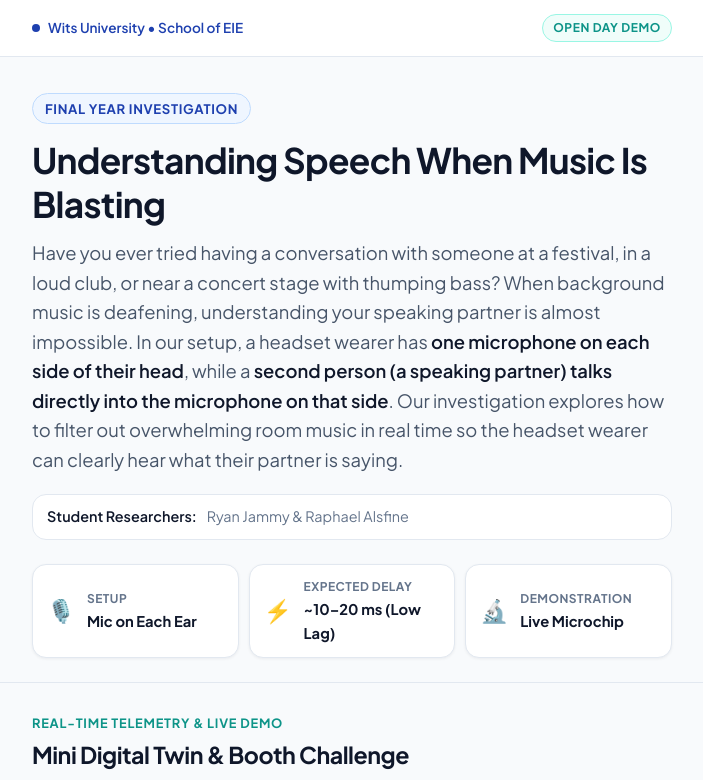
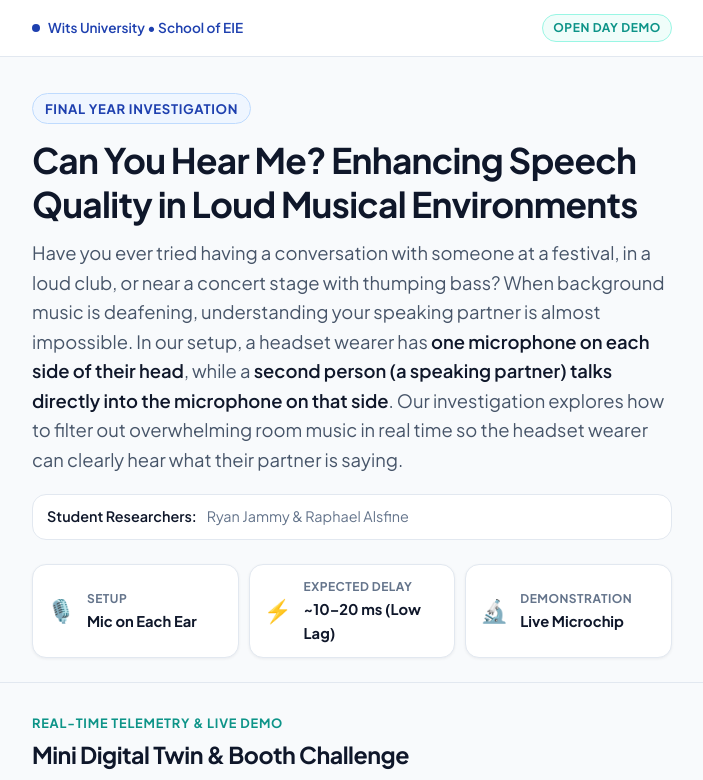
Before and after one commit to alsfine/alsfine.github.io, a plain HTML site: page index.html in a window 1280 px wide. Shown: the top 780 px of the page, without its empty margins (288-991 px from the left). Drawn offline with Linux system fonts and the light colour scheme.

Commit message:
title change

```diff
--- a/index.html
+++ b/index.html
@@ -4,7 +4,7 @@
   <meta charset="UTF-8">
   <meta name="viewport" content="width=device-width, initial-scale=1.0, maximum-scale=5.0">
   <meta name="description" content="An engineering investigation into real-time speech enhancement in loud musical environments by Ryan Jammy and Raphael Alsfine at the University of the Witwatersrand.">
-  <title>ClearVoice | Real-Time Speech Enhancement in Loud Music</title>
+  <title>Can You Hear Me? Enhancing Speech Quality in Loud Musical Environments</title>
 
   <link rel="stylesheet" href="css/style.css">
 </head>
@@ -26,7 +26,7 @@
     <section class="hero-section">
       <div class="container">
         <span class="project-tag">Final Year Investigation</span>
-        <h1 class="hero-title">Understanding Speech When Music Is Blasting</h1>
+        <h1 class="hero-title">Can You Hear Me? Enhancing Speech Quality in Loud Musical Environments</h1>
         <p class="hero-lead">
           Have you ever tried having a conversation with someone at a festival, in a loud club, or near a concert stage with thumping bass? When background music is deafening, understanding your speaking partner is almost impossible. In our setup, a headset wearer has <strong>one microphone on each side of their head</strong>, while a <strong>second person (a speaking partner) talks directly into the microphone on that side</strong>. Our investigation explores how to filter out overwhelming room music in real time so the headset wearer can clearly hear what their partner is saying.
         </p>
```
Also changed, not shown: 1 other file.
